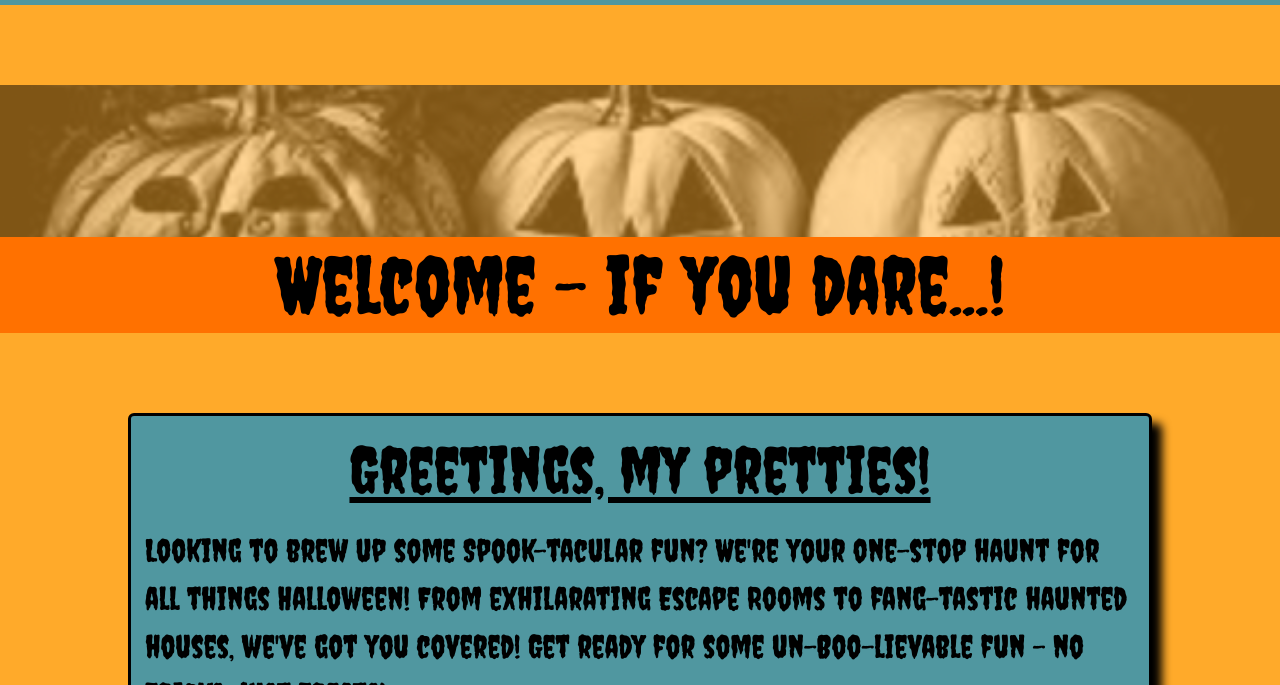
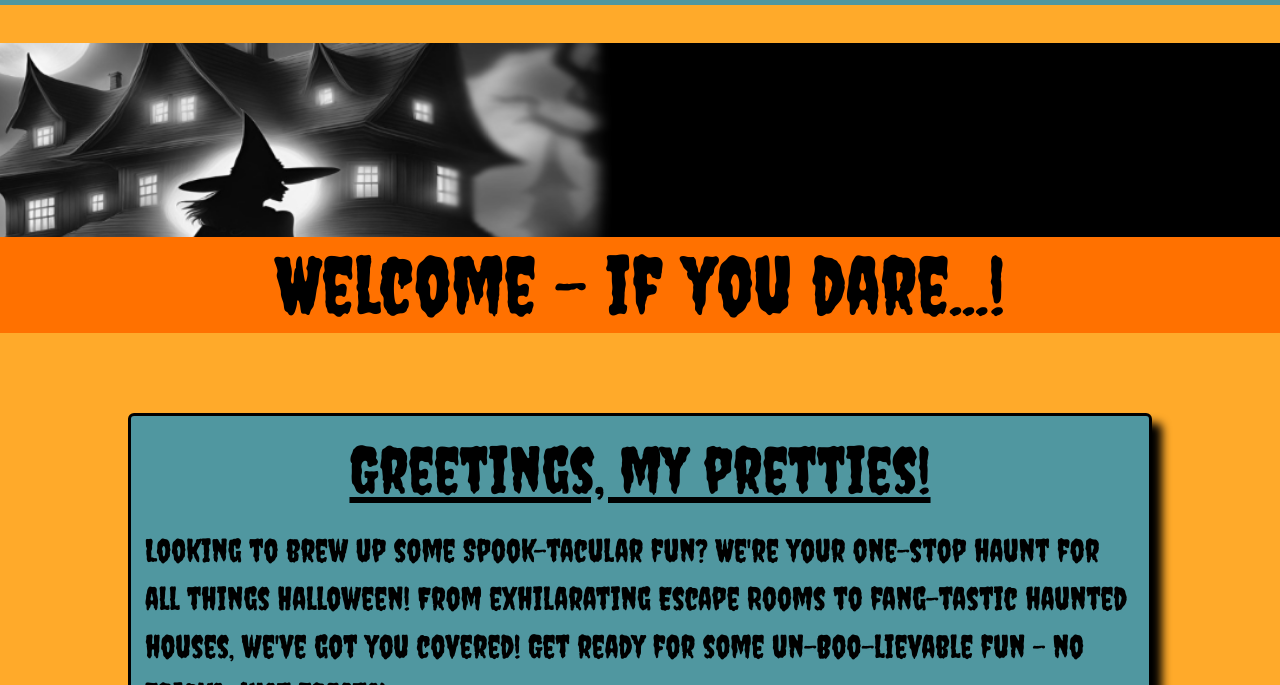
Before and after one commit to Kaylaesmith1/hackathon-oct-team6, a plain HTML site: page index.html in a window 1280 px wide. Shown: the part 115-800 px from the top of the page. Drawn offline with nearby package versions, Linux system fonts and the light colour scheme.

Commit message:
Add banner to home page

```diff
--- a/assets/css/styles.css
+++ b/assets/css/styles.css
@@ -603,6 +603,15 @@ input[type="file"]::file-selector-button {
     position: relative;
   }
 
+#home-banner {
+    background: url(../images/banners/banner-home.png);
+    background-repeat: no-repeat;
+    background-size: cover;
+    height: 25vh;
+    top: -3vh;
+    position: relative;
+}
+
 /* NAVBAR TESTING */
 #navbar-tester {
   background-color: #5097a0 !important;
--- a/index.html
+++ b/index.html
@@ -109,9 +109,8 @@
         </nav>
       </header>
 
-      <main class="index-main">
-        <div class="index-banner">
-          <img src="assets/images/fake-banner.png" alt="Banner image" />
+      <main class="index-main overflow-hidden">
+        <div class="banner-background" id="home-banner">
         </div>
         <!-- <banner> banner??</banner> -->
         <h1 class="about-events">Welcome - if you dare...!</h1>
```
Also changed, not shown: about.html (+1 -1 lines).
